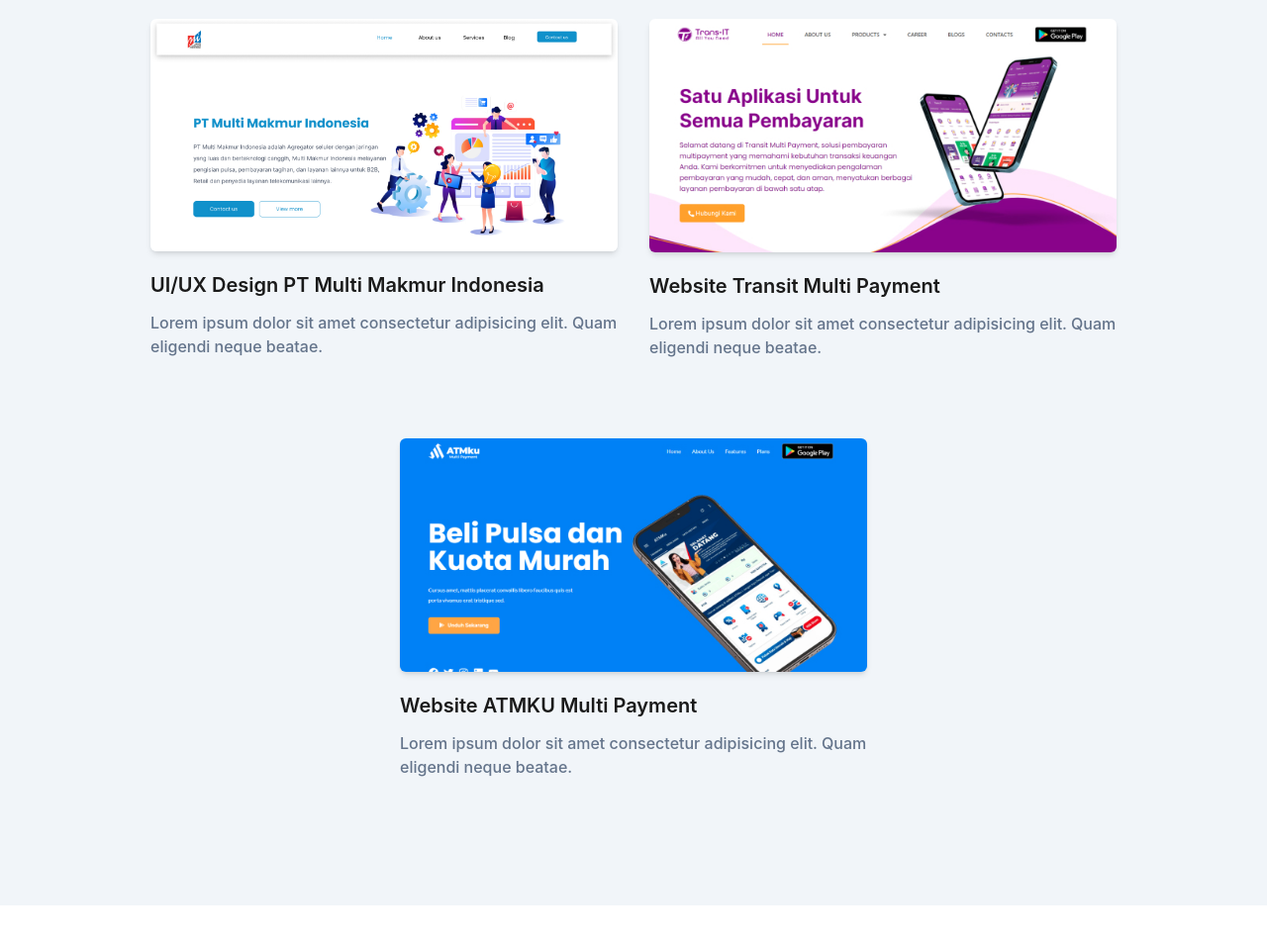
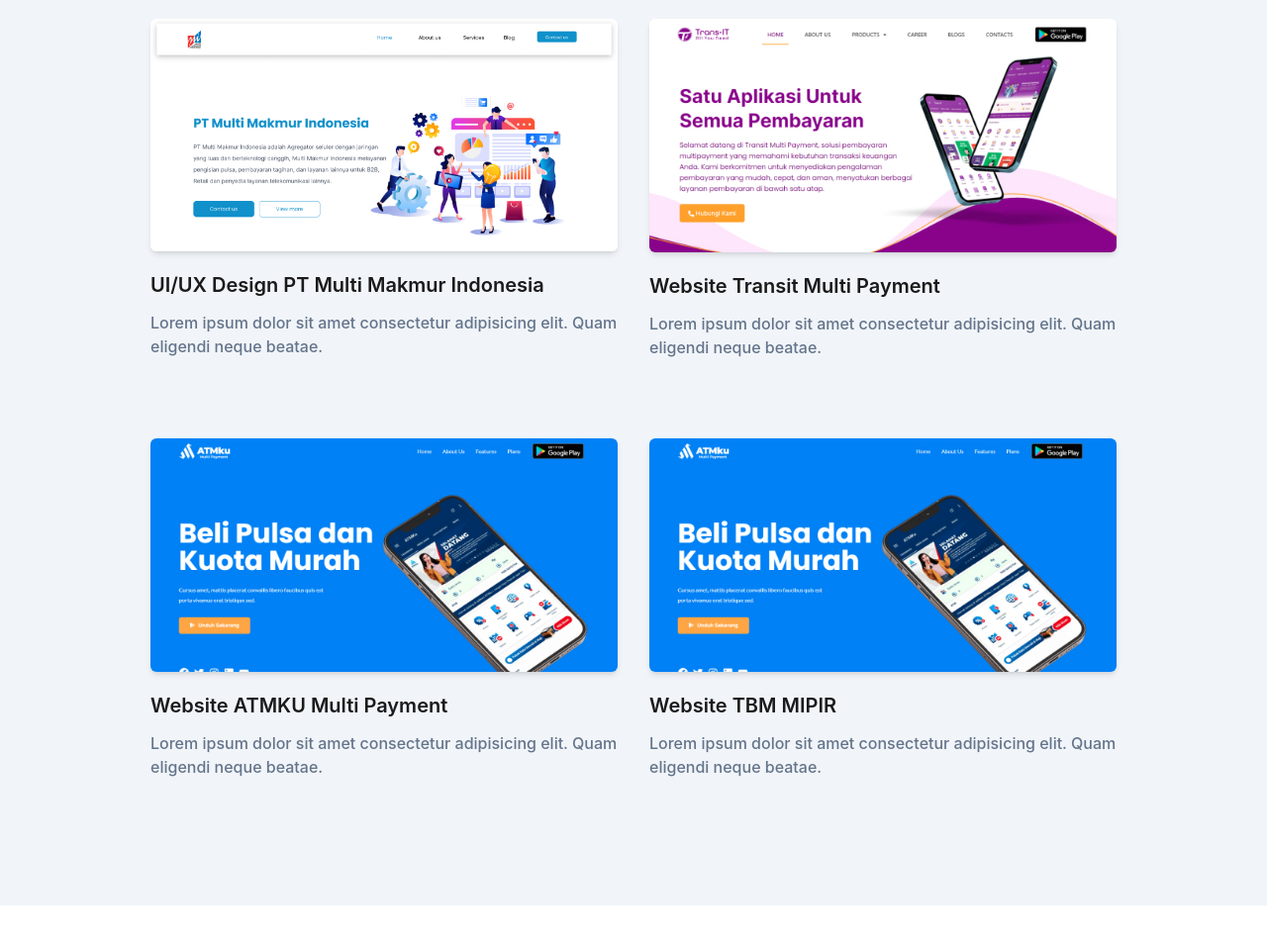
Before and after one commit to yudi-saputra/portfolio, a website: page index.html in a window 1280 px wide. Shown: the part 1518-2471 px from the top of the page at 99% size. Drawn offline with Linux system fonts and the light colour scheme.

Commit message:
Update index.html

```diff
--- a/index.html
+++ b/index.html
@@ -125,23 +125,30 @@
             <div class="w-full px-4 flex flex-wrap justify-center lg:w-10/12 lg:mx-auto">
                 <div class="mb-12 p-4 md:w-1/2">
                     <div class="rounded-md shadow-md overflow-hidden">
-                        <img src="img/portfolio/mmi.jpg" alt="UI/UX Design" width="w-full" />
+                        <img src="mmi.jpg" alt="UI/UX Design" width="w-full" />
                     </div>
                     <h3 class="font-semibold text-xl text-dark mt-5 mb-3">UI/UX Design PT Multi Makmur Indonesia</h3>
                     <p class="font-medium text-base text-secondary ">Lorem ipsum dolor sit amet consectetur adipisicing elit. Quam eligendi neque beatae.</p>
                 </div>
                 <div class="mb-12 p-4 md:w-1/2">
                     <div class="rounded-md shadow-md overflow-hidden">
-                        <img src="img/portfolio/transit.jpg" alt="WEB Design" width="w-full" />
+                        <img src="transit.jpg" alt="WEB Design" width="w-full" />
                     </div>
                     <h3 class="font-semibold text-xl text-dark mt-5 mb-3">Website Transit Multi Payment</h3>
                     <p class="font-medium text-base text-secondary">Lorem ipsum dolor sit amet consectetur adipisicing elit. Quam eligendi neque beatae.</p>
                 </div>
                 <div class="mb-12 p-4 md:w-1/2">
                     <div class="rounded-md shadow-md overflow-hidden">
-                        <img src="img/portfolio/atmku.jpg" alt="WEB Design" width="w-full" />
+                        <img src="atmku.jpg" alt="WEB Design" width="w-full" />
                     </div>
                     <h3 class="font-semibold text-xl text-dark mt-5 mb-3">Website ATMKU Multi Payment</h3>
+                    <p class="font-medium text-base text-secondary">Lorem ipsum dolor sit amet consectetur adipisicing elit. Quam eligendi neque beatae.</p>
+                </div>
+                <div class="mb-12 p-4 md:w-1/2">
+                    <div class="rounded-md shadow-md overflow-hidden">
+                        <img src="atmku.jpg" alt="Website TBM MIPIR" width="w-full" />
+                    </div>
+                    <h3 class="font-semibold text-xl text-dark mt-5 mb-3">Website TBM MIPIR</h3>
                     <p class="font-medium text-base text-secondary">Lorem ipsum dolor sit amet consectetur adipisicing elit. Quam eligendi neque beatae.</p>
                 </div>
             </div>
```
